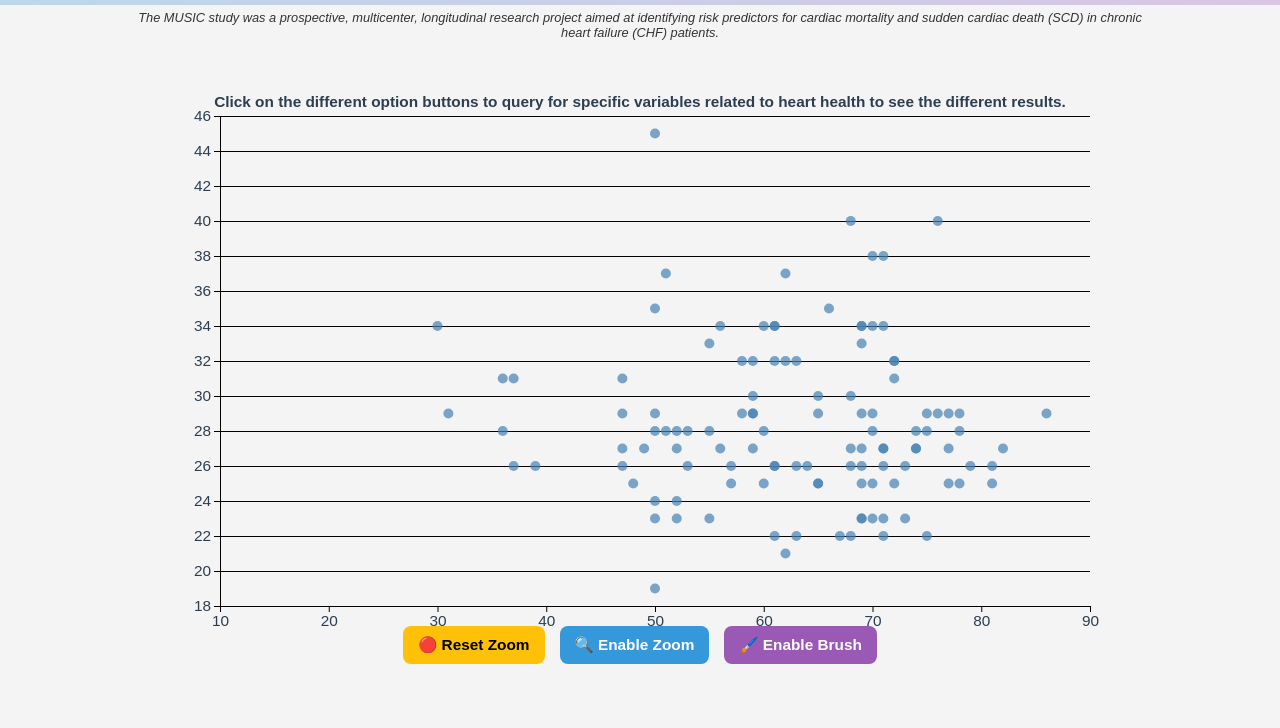
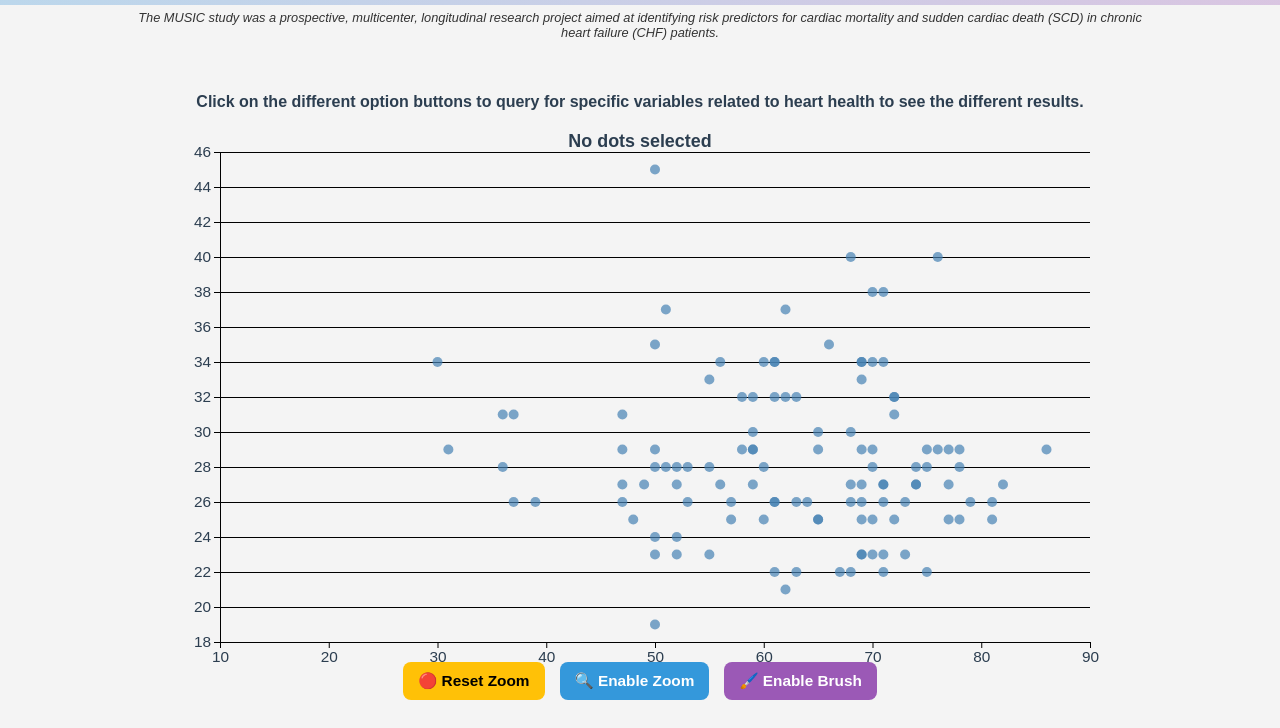
Before and after one commit to nadang18/Interactive-Cardio-Health-Analysis, a plain HTML site: page index.html in a window 1280 px wide. Shown: the part 72-800 px from the top of the page. Drawn offline with nearby package versions, Linux system fonts and the light colour scheme; a web font is replaced by a local one.

Commit message:
move dots selcted

```diff
--- a/index.html
+++ b/index.html
@@ -14,12 +14,14 @@
 
     <p class="italic-text">The MUSIC study was a prospective, multicenter, longitudinal research project aimed at identifying risk predictors for cardiac mortality and sudden cardiac death (SCD) in chronic heart failure (CHF) patients.</p>
 
-    <div></div>
+    <div class="large-margin-top">
+        Click on the different option buttons to query for specific variables related to heart health to see the different results.
+    </div>
 
-    <p class="large-margin-top">
-        Click on the different option buttons to query for specific variables related to heart health to see the different results.
-    </p>
+    <!-- Selected Dots Count -->
+    <div id="selection-count">No dots selected</div>
 
+    <!-- Chart Container -->
     <div id="chart"></div>
 
     <!-- Flexbox Container for Buttons -->
@@ -30,8 +32,12 @@
     </div>
 
     <div id="stats"></div>
-    <div id="selection-count"></div>
     <dl id="language-breakdown"></dl>
+
+    <div id="tooltip" hidden>
+        <div id="tooltip-age"></div>
+        <div id="tooltip-bmi"></div>
+    </div>
 
     <script src="https://d3js.org/d3.v7.min.js"></script>
     <script src="main.js"></script>
--- a/style.css
+++ b/style.css
@@ -159,6 +159,13 @@ circle:hover {
     fill: #2c3e50;
 }
 
+#selection-count {
+    font-size: 1.4vw;
+    font-weight: 700;
+    color: #2c3e50;
+    text-align: center;
+    margin: 20px 0 10px; /* Adds spacing above and below */
+  }
 /* Responsive Layout */
 @media (max-width: 768px) {
   h1 {
```
